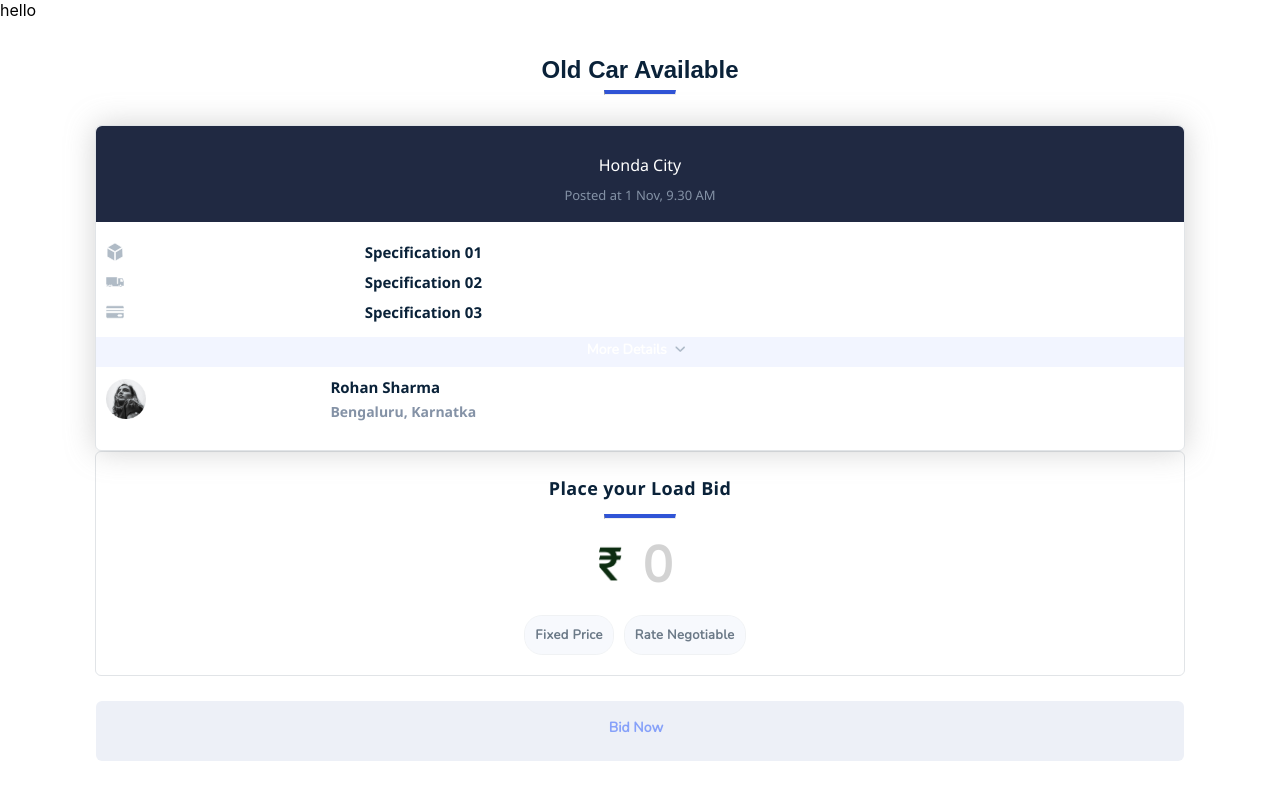
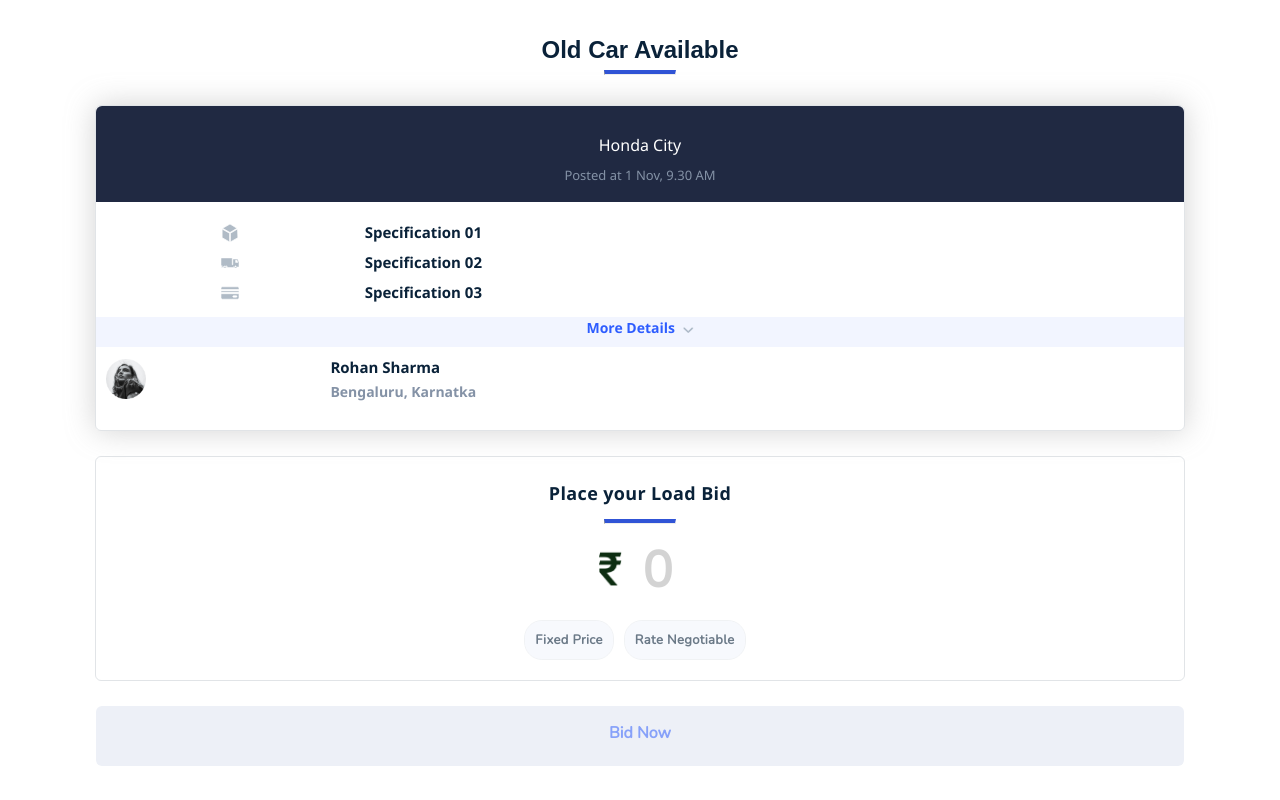
Before and after one commit to Rishabh75/vahak_assignment, a React (Create React App) app: page / in a window 1280 px wide. Built offline with nearby package versions, Linux system fonts and the light colour scheme.

Commit message:
Styling Fix

```diff
--- a/src/Card/details.js
+++ b/src/Card/details.js
@@ -17,8 +17,8 @@
             </div>
 
             <div className="show-hide-details-btn">
-                <span onClick={()=>setShowDetails(!showDetails)} className="btn-text">
-                    <label className="btn-text">{showDetails? "Hide" : "More"} Details</label>
+                <span onClick={()=>setShowDetails(!showDetails)} >
+                    <label className="card-btn-text">{showDetails? "Hide" : "More"} Details</label>
                     { showDetails ? (
                         <Hide className="show-hide-icon" />
                     ) : (
--- a/src/assets/css/card.css
+++ b/src/assets/css/card.css
@@ -74,6 +74,7 @@
     text-align: center;
     width:18px;
     height: 18px;
+    margin: 2px auto 0px auto;
 }
 
 .a{
@@ -100,7 +101,7 @@
     text-align: center;
 }
 
-.btn-text{
+.card-btn-text{
     color: #194DFF;
     margin-right: 8px;
     font-family: 'Segoe UI', Tahoma, Geneva, Verdana, sans-serif;
--- a/src/assets/css/form.css
+++ b/src/assets/css/form.css
@@ -3,6 +3,7 @@
     height: auto;
     margin-left: auto;
     margin-right: auto;
+    margin: 25px auto 25px auto;
     border: 1px solid #0A22391F;
     border-radius: 6px;
     text-align: center;
--- a/src/assets/css/header.css
+++ b/src/assets/css/header.css
@@ -1,5 +1,4 @@
 #mobile_nav_container {
-    padding: 10px 10px;
     width : 100vw;
     grid: 60px / auto auto auto;
     grid-gap: 10px;
--- a/src/section/header.js
+++ b/src/section/header.js
@@ -13,10 +13,6 @@
     }
     return (
        <>
-         <div id="nav_container" style={showNav}>
-             hello
-           {/* <nav id="navigation">{navMenuItems}</nav> */}
-         </div>
 
          <div id="mobile_nav_container" style={showMenuIcon}>
             <span>
```
